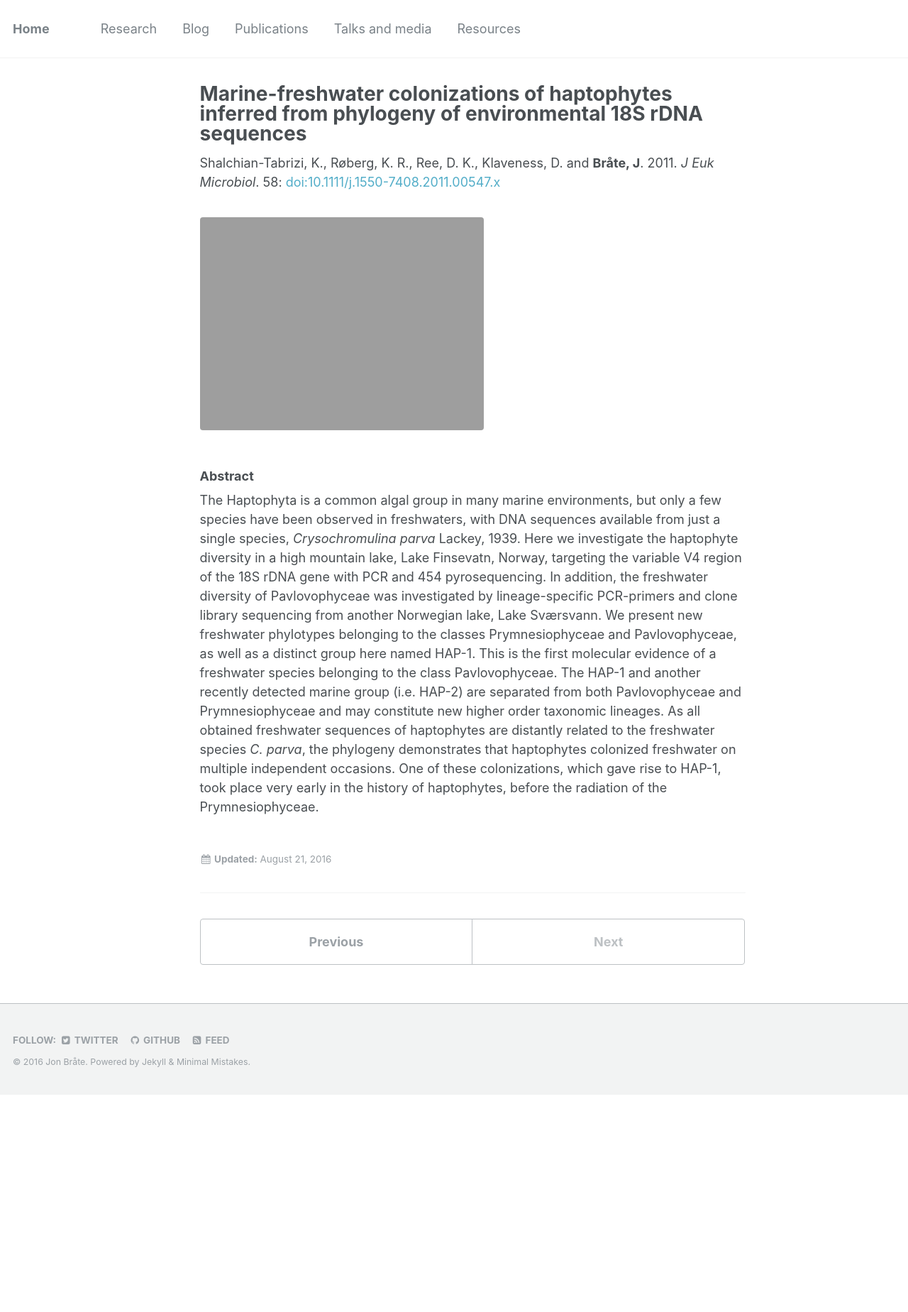
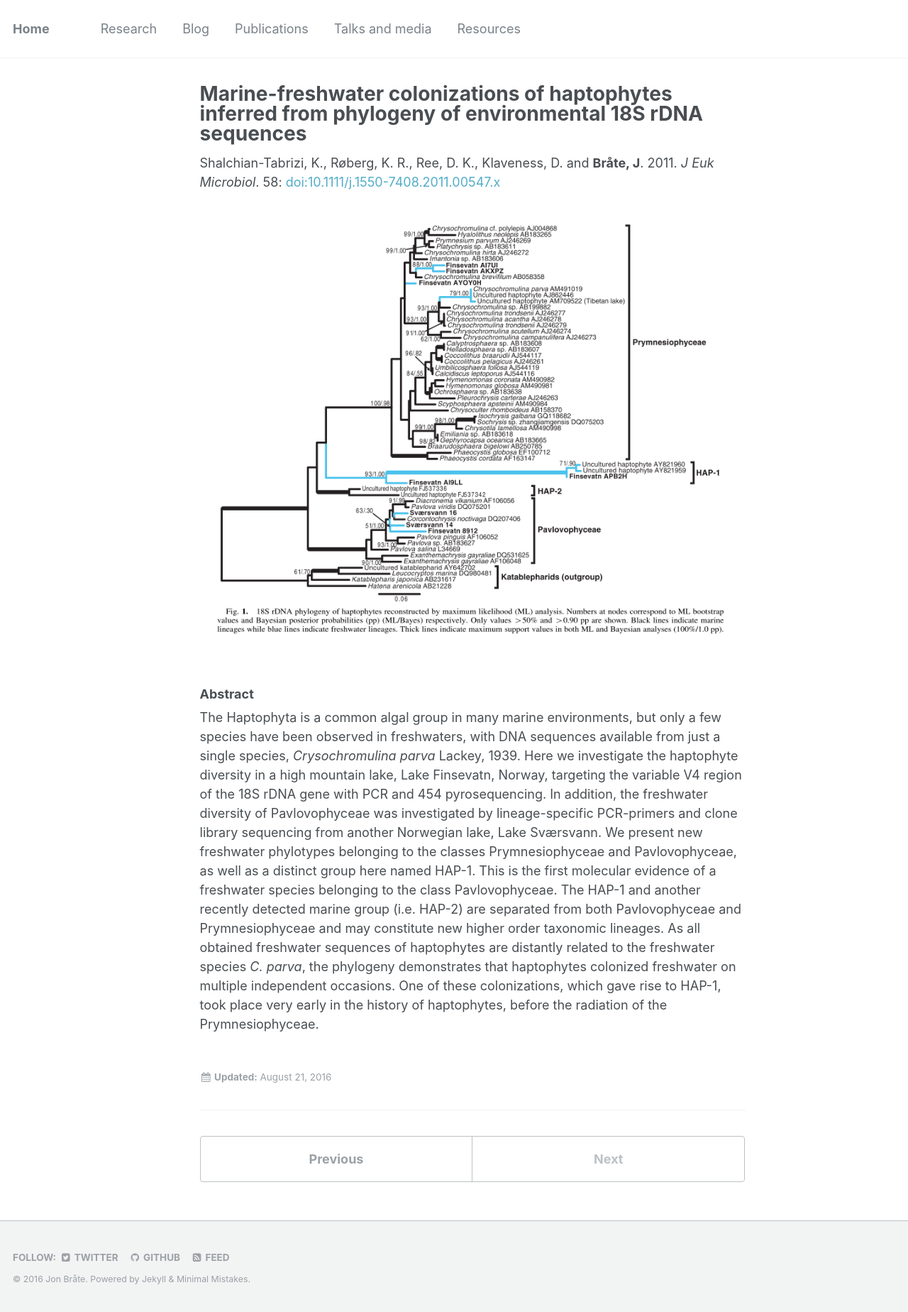
Before and after one commit to pjpaulpj/jonbra.github.io, a Jekyll site: the page built from _publications/07-2011-Jeukmic.md, in a window 1280 px wide. Shown: the whole page at 71% size. Built offline with Jekyll 4.4.1, drawn with Linux system fonts in a browser that asks for light colours; before the commit the page ends 1542 px from its top, so only the background shows below that.

Commit message:
fixed image path

```diff
--- a/_publications/07-2011-Jeukmic.md
+++ b/_publications/07-2011-Jeukmic.md
@@ -5,7 +5,7 @@ header:
   teaser: publications/2011-jeukmic-teaser.png
 gallery:
   - url: publications/2011-jeukmic.png
-    image_path: publications/
+    image_path: publications/2011-jeukmic.png
     alt: "Figure 1"
 ---
 
```
